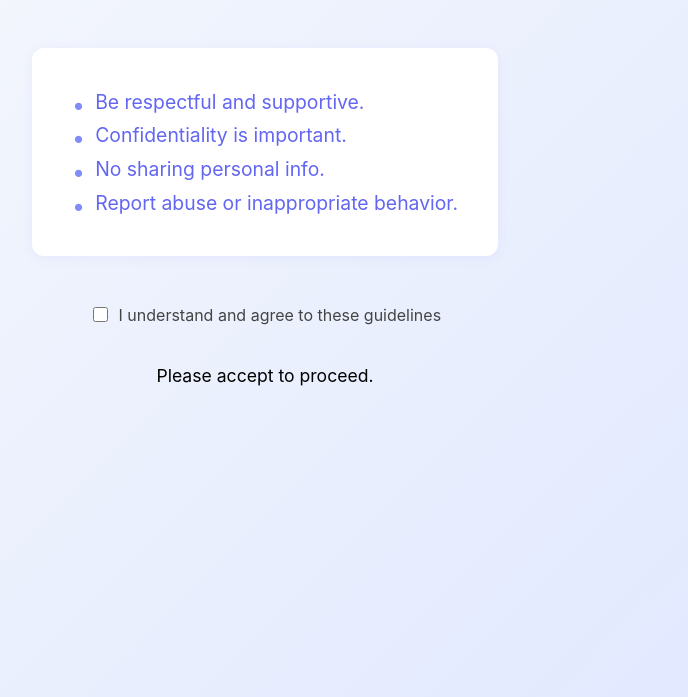
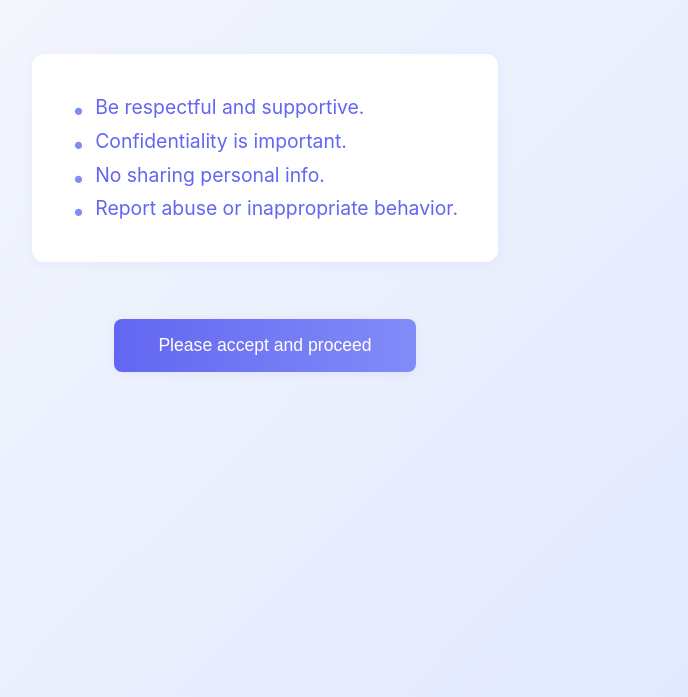
Before and after one commit to trnpandey/XXX, a React (Vite) app in the folder frontend/: page /matching in a window 1280 px wide. Shown: the part 103-800 px from the top of the page, without its empty margins (375-1063 px from the left). Built offline with nearby package versions, Linux system fonts and the light colour scheme; no server answers; sample sign-in values are in the browser's storage.

Commit message:
adding styling and changingmatching page

```diff
--- a/frontend/src/index.css
+++ b/frontend/src/index.css
@@ -118,6 +118,23 @@ body {
 
 .matching-page div {
   font-size: 1.1em;
+}
+
+.matching-accept-btn {
+  background: linear-gradient(90deg, #6366f1 0%, #818cf8 100%);
+  color: #fff;
+  border: none;
+  border-radius: 8px;
+  padding: 0.9em 2.5em;
+  font-size: 1.1em;
+  margin: 0.5em 0;
+  cursor: pointer;
+  box-shadow: 0 2px 8px rgba(99,102,241,0.08);
+  transition: background 0.2s, transform 0.2s;
+}
+.matching-accept-btn:hover {
+  background: linear-gradient(90deg, #818cf8 0%, #6366f1 100%);
+  transform: translateY(-2px) scale(1.03);
 }
 
 .chat-page {
--- a/frontend/src/pages/Matching.tsx
+++ b/frontend/src/pages/Matching.tsx
@@ -34,11 +34,16 @@ const Matching = () => {
           <div key={i} className="guideline">{g}</div>
         ))}
       </div>
-      <label>
-        <input type="checkbox" checked={ack} onChange={() => setAck(!ack)} />
-        I understand and agree to these guidelines
-      </label>
-      {ack ? <div>Matching you now...</div> : <div>Please accept to proceed.</div>}
+      {!ack ? (
+        <button
+          className="matching-accept-btn"
+          onClick={() => setAck(true)}
+        >
+          Please accept and proceed
+        </button>
+      ) : (
+        <div>Matching you now...</div>
+      )}
     </div>
   );
 };
```
